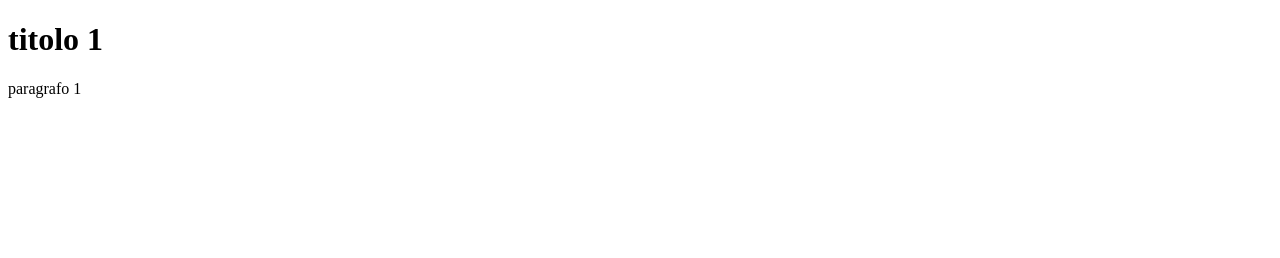
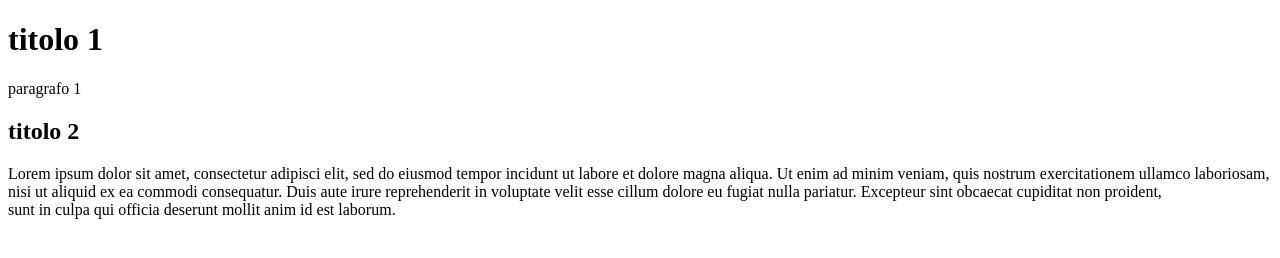
Before and after one commit to lil96705/MiaTech, a plain HTML site: page index.html in a window 1280 px wide. Drawn offline with Linux system fonts and the light colour scheme.

Commit message:
Update index.html

```diff
--- a/index.html
+++ b/index.html
@@ -10,6 +10,14 @@
 <body>
     <h1>titolo 1</h1>
     <p>paragrafo 1</p>
+    <h2>titolo 2</h2>
+    <p>Lorem ipsum dolor sit amet, consectetur adipisci elit,
+        sed do eiusmod tempor incidunt ut labore et dolore magna aliqua.
+        Ut enim ad minim veniam, quis nostrum exercitationem ullamco laboriosam,
+         nisi ut aliquid ex ea commodi consequatur. Duis aute irure
+         reprehenderit in voluptate velit esse cillum dolore eu fugiat nulla
+         pariatur. Excepteur sint obcaecat cupiditat non proident, <br>
+        sunt in culpa qui officia deserunt mollit anim id est laborum.</p>
 </body>
 
 </html>
```
